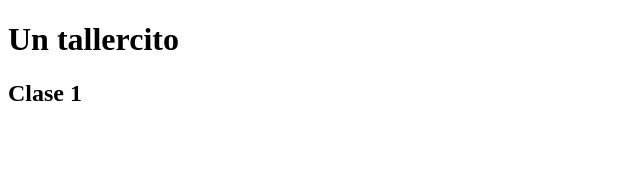
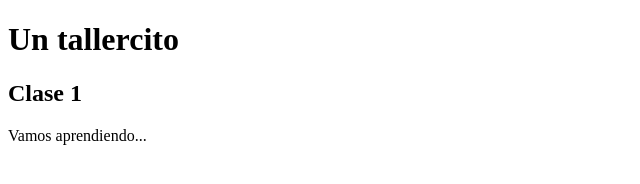
Before and after one commit to pgenoves/gitaza, a plain HTML site: page index.html in a window 1280 px wide. Shown: the whole page, without its empty margins (0-640 px from the left). Drawn offline with Linux system fonts and the light colour scheme.

Commit message:
Agregado de info de clase 1

```diff
--- a/index.html
+++ b/index.html
@@ -7,6 +7,7 @@
 
 <h1>Un tallercito</h1>
 <h2>Clase 1</h2>
+ <p>Vamos aprendiendo...</p>
 
 
 </body>
```
